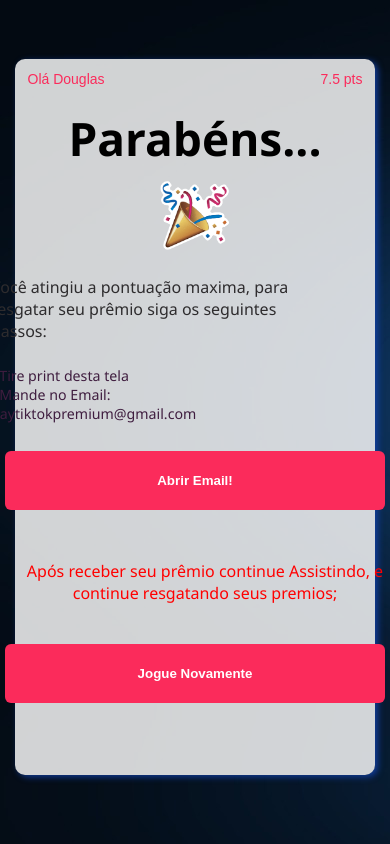
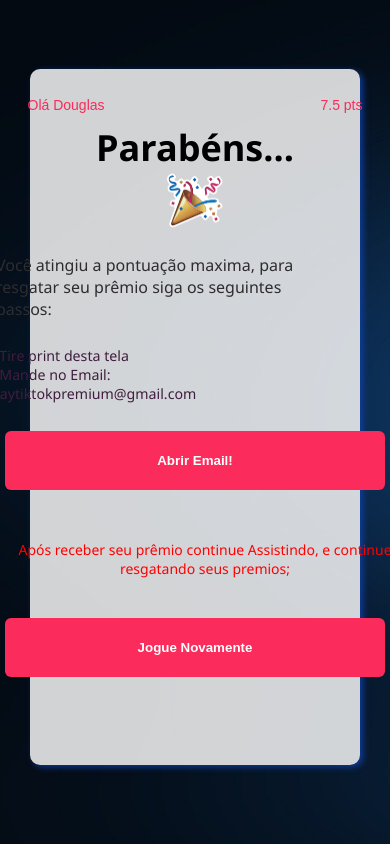
Before and after one commit to SamuelMorais030202/tiktok-project, a React (Create React App) app: page /privete-simulation/1 in a window 390 px wide. Shown: the top 844 px of the page. Built offline with nearby package versions, Linux system fonts and the light colour scheme.

Commit message:
Desenvolvendo e corrigindo estilizações

```diff
--- a/src/styles/Privete.css
+++ b/src/styles/Privete.css
@@ -18,14 +18,14 @@
     background-color: rgba(248, 248, 248, 0.842);
     display: flex;
     color: rgb(255, 0, 0);
-    margin-top: 10px;
-    margin-bottom: 20px;
+    margin-top: 20px;
+    margin-bottom: 5px;
     justify-content: center;
     align-items: center;
     max-width: 50vh;
     flex-direction: column;
     height: 83vh;
-    padding: 18px 80px;
+    padding: 12px 80px;
     border-radius: 10px;
     box-shadow: 3px 2px 6px  rgba(16, 65, 172, 0.856) ;
 }
@@ -37,24 +37,24 @@
     color: rgb(0, 0, 0);
     font-family: Arial, Helvetica, sans-serif;
     font-size: 14px;
-    margin-bottom: 0px;
+    margin-bottom: -10px;
     width: 335px;
 }
 
 .name-privete {
-    font-size: 16spx;
+    font-size: 14px;
     color: rgb(255, 255, 255);
     margin-bottom: 20px;
 }
 
 .pts-privete {
-    font-size: 16px;
+    font-size: 14px;
     color: rgb(255, 255, 255);
 }
 
 .div-regras {
   font-size: 14.2px;
-  font-weight: 70;
+  font-weight: 500;
   color: rgb(63, 29, 63);
   width: 320px;
   margin-bottom: 5px;
@@ -65,20 +65,20 @@
 }
 
 .imgPrevete {
-    width: 10vh;
-    margin-bottom: 14px;
+    width: 8vh;
+    margin-bottom: 10px;
     margin-top: 5px;
 }
 
 .title-video-privete {
-    margin-bottom: 5px;
-    font-weight: 700;
-    font-size: 46px;
+    margin-bottom: -5px;
+    font-weight: 600;
+    font-size: 36px;
     color: #000000;
 }
 
 .text-instrution {
-    font-size: 19px;
+    font-size: 16px;
     font-weight: 70;
     color: rgb(46, 44, 46);
     width: 63vh;
@@ -113,6 +113,7 @@
     }
 
     .conteudo-privete-video {
+      font-size: 14px;
       background-color: rgba(248, 248, 248, 0.842);
       display: flex;
       color: rgb(255, 0, 0);
@@ -120,10 +121,10 @@
       margin-bottom: 20px;
       justify-content: center;
       align-items: center;
-        width: 280px;
+      width: 290px;
       flex-direction: column;
       height: 80vh;
-        padding: 20px 40px;
+      padding: 10px 20px;
       border-radius: 10px;
       box-shadow: 3px 2px 6px  rgba(16, 65, 172, 0.856) ;
     }
@@ -133,6 +134,7 @@
         font-weight: 70;
         color: rgb(46, 44, 46);
         width: 300px;
+        padding: 5px;
         margin-bottom: 5px;
         display: flex;
         flex-direction: column;
@@ -148,7 +150,7 @@
         background-color: rgb(251, 43, 91);
         border: none;
         border-radius: 6px;
-        margin-top: 20px;
+        margin-top: 10px;
         margin-bottom: 50px;
       }
 
```
Lines whose indentation alone changed are shown as unchanged.
